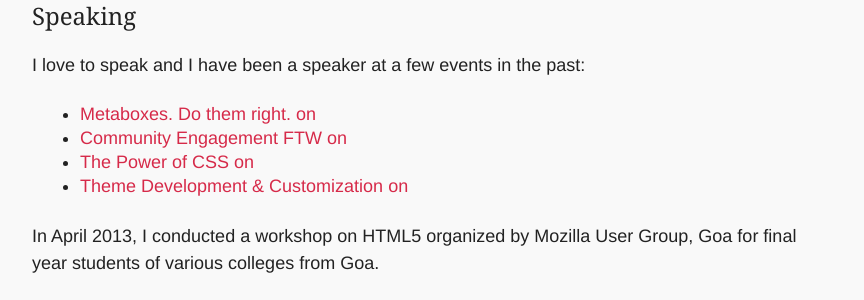
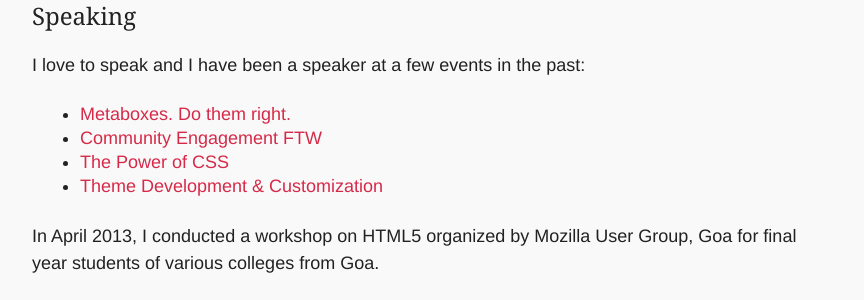
Before and after one commit to aniketpant/aniketpant.github.com, a Jekyll site: the page built from resume/index.md, in a window 1280 px wide and 900 px high, scrolled down 1468 px. Shown: the part 156-456 px from the top of the window, without its empty margins (344-1208 px from the left). Built offline with Jekyll 4.4.1, drawn with Linux system fonts in a browser that asks for light colours; Markdown is read by kramdown in place of the engine named in the settings; comment, search, counter and statistics services are not loaded.

```diff
--- a/resume/index.md
+++ b/resume/index.md
@@ -29,35 +29,28 @@ sitemap:
 
         <h3 class="delta  flush--bottom"><a href="http://markmyword.in">Mark My Word</a></h3>
         <p>Curator | Feb, 2012 &ndash; Present</p>
-
         <p>Founded Mark My Word which is India's First Content &amp; Design Conference featuring speakers around India and gathering a crowd of over 500 people.</p>
 
         <h3 class="delta  flush--bottom"><a href="http://webmutiny.in">Web Mutiny</a></h3>
         <p>Lead Front End Developer | Nov, 2012 &ndash; May, 2013</p>
-
         <p>The major concentration of my work was building websites which have a strong foundation making them easier to scale. During my term at Web Mutiny, I worked on two projects &ndash; Instamojo and Current News.</p>
 
         <h4><a href="http://instamojo.com">Instamojo</a></h4>
-
         <p>Created a static website design using Jekyll. inuit.css was used as the CSS framework as it provides a strong foundation for designing. All page templates and basic page designs were created by me.</p>
 
         <h4>Current News</h4>
-
         <p>Built a new child theme for Thesis. The theme had support for a new custom post type which was further associated with taxonomies of it's own. The features needed for creating the new site required the creation of a number of custom loops. We created a Custom Loop API of our own which made the creation of pages simpler. The theme also had a number of custom hooks created by us. Metabox support for custom post types was built using <a href="https://github.com/jaredatch/Custom-Metaboxes-and-Fields-for-WordPress">Custom Metaboxes and Fields for WordPress</a>.</p>
 
         <h3 class="delta  flush--bottom"><a href="http://tedxbitsgoa.com/2012">TEDxBITSGoa 2012</a></h3>
         <p>Design &amp; Developer | Nov, 2011 &ndash; Feb, 2012</p>
-
         <p>The entire design and development of the TEDxBITSGoa 2012 website was handled by me. The website was developed over WordPress and I created a new theme that used a custom post types for listing the speakers. The theme used Bones as the WordPress theme framework. The curator of TEDxBITSGoa 2012 was looking for a fresh design for the event and he did not want to go for the usual designs followed by other TEDx events happening around. CSS animations were new around the scene that time and I created some interactive elements for the website.</p>
 
         <h3 class="delta  flush--bottom"><a href="http://nih.ernet.in">National Institute of Hydrology, Roorkee</a></h3>
         <p>Intern | May, 2012 &ndash; July, 2012</p>
-
         <p>Worked in Remote Sensing &amp; GIS Laboratory and spent my time learning different GIS software. The completion of the internship also involved a project titled _Web GIS and its Applications in Water Resource Systems_. The project required me to create a web application using Open GIS.</p>
 
         <h3 class="delta  flush--bottom"><a href="http://lsipl.com">LogicSoft International Private Limited</a></h3>
         <p>Intern | May, 2011 &ndash; July, 2011</p>
-
         <p>Worked as an intern working with C#, ASP .NET and SQL Server 2005. The initial phase of my internship went into learning the required technologies from my mentor. Later, I got the opportunity to work on a live With the entire team and understand how projects are handled.</p>
       </section>
 
@@ -67,7 +60,7 @@ sitemap:
         <p>I love to speak and I have been a speaker at a few events in the past:</p>
         <ul>
           {% for post in site.posts %}{% if post.category == 'talk' %}
-          <li><a href="{{ post.url }}">{{ post.title }} on {{ post.topic }}</a></li>
+          <li><a href="{{ post.url }}">{{ post.title }}</a></li>
           {% endif %}{% endfor %}
         </ul>
 
@@ -90,7 +83,6 @@ sitemap:
 
         <h3 class="delta  flush--bottom">B.E (Hons) Mechanical Engineering</h3>
         <p><a href="http://universe.bits-pilani.ac.in">BITS Pilani</a> | 2010 &ndash; Present</p>
-
         <p>Electives undertaken:</p>
         <ul>
           <li>Internetworking Technologies</li>
@@ -99,12 +91,10 @@ sitemap:
         </ul>
 
         <h4>Inventory Allotment App</h4>
-
         <p>The project required me to redesign the database and refactor the code for an already existing inventory application. The old application lacked a number of features and the code had to be rewritten. I built the application using Laravel and MySQL.</p>
 
         <h3 class="delta  flush--bottom">10th &amp; 12th &mdash; CBSE Board</h3>
         <p><a href="http://www.apsdk.com">Army Public School, Dhaula Kuan</a> | 2008 &ndash; 2010</p>
-
         <p>An active member of the Quiz Club and Genesis (Computer Club). Throughout my school years I actively participated in a number of events ranging from quizzing to music.</p>
       </section>
 
```
